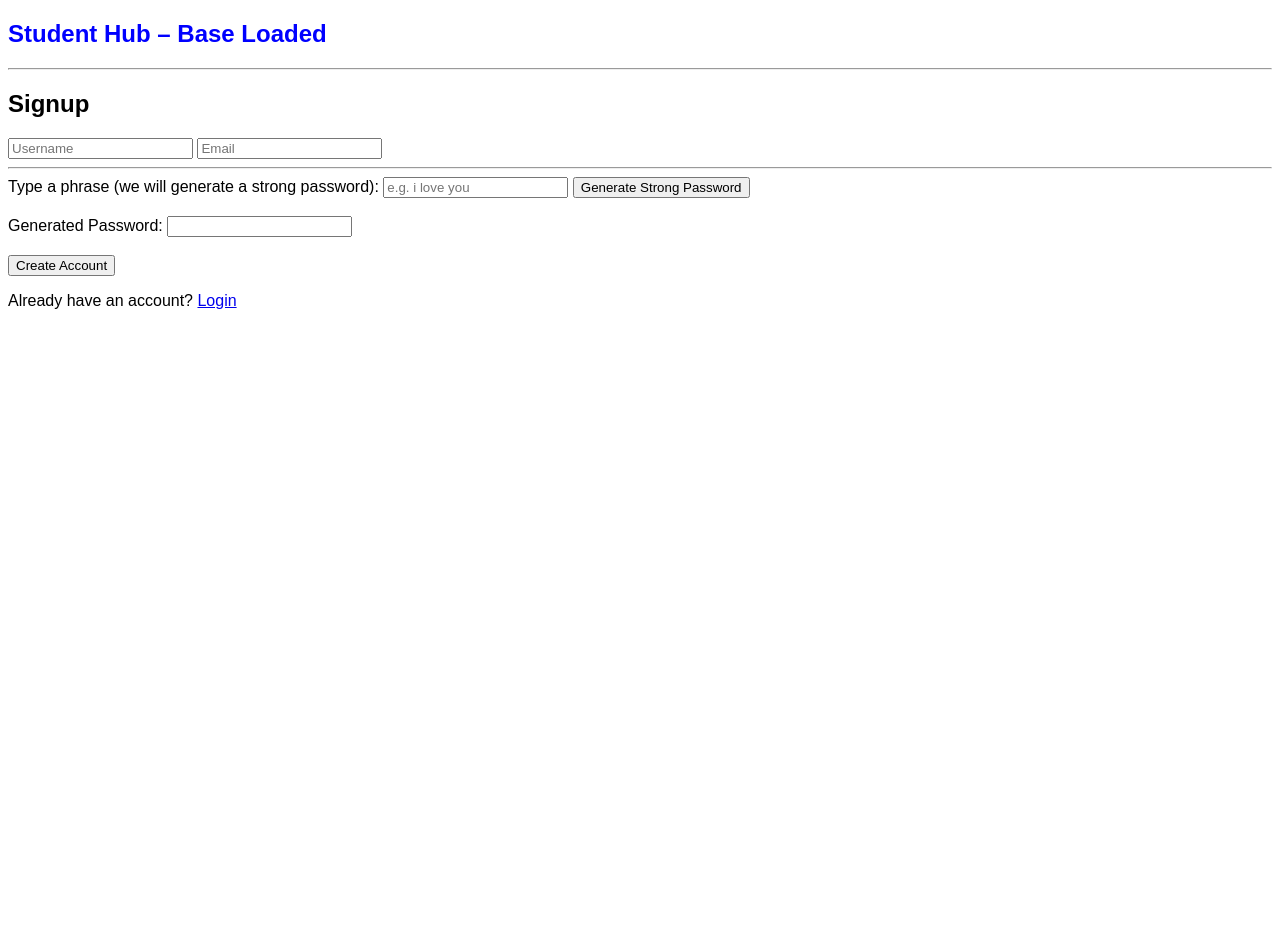
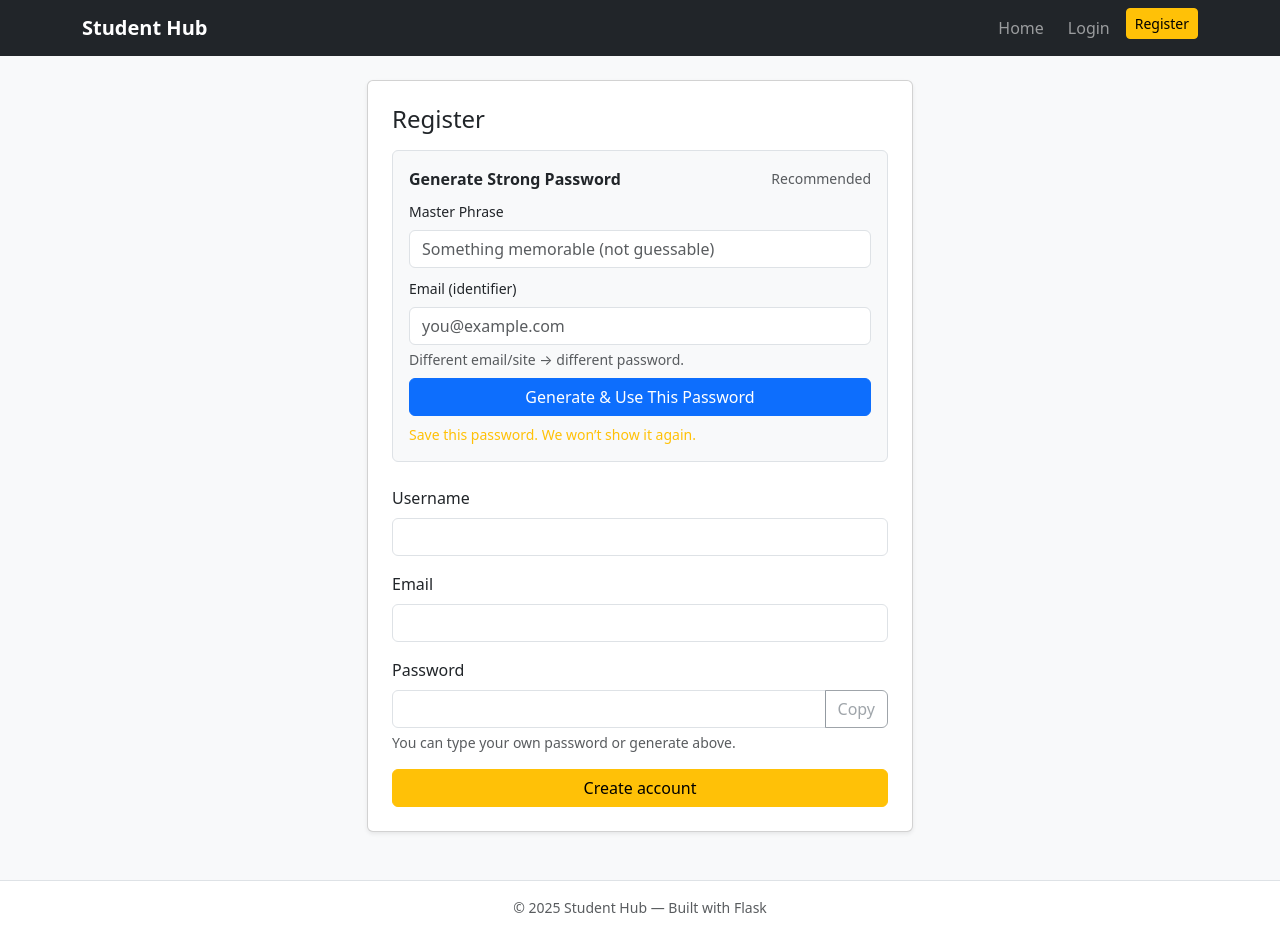
Before and after one commit to rakibhasancybernet-prog/Student-hub, a Flask app: page /register in a window 1280 px wide. Before the commit the page ends 309 px from the top, so only its background shows below. Run offline with Flask 3, Linux system fonts and the light colour scheme.

Commit message:
Day 3: UI layout, navbar login state, password generator UX, CSS polish

```diff
--- a/app.py
+++ b/app.py
@@ -8,7 +8,7 @@
 import base64
 
 app = Flask(__name__)
-app.secret_key = "change_this_secret_key"
+app.secret_key = "change_this_secret_key"  # later: use env var in production
 DB_NAME = "database.db"
 
 
@@ -37,6 +37,7 @@
     @wraps(f)
     def decorated(*args, **kwargs):
         if "user_id" not in session:
+            flash("Please login to continue.", "warning")
             return redirect(url_for("login"))
         return f(*args, **kwargs)
     return decorated
@@ -66,6 +67,7 @@
     return "".join(pwd_list)
 
 
+# ✅ IMPORTANT: Public endpoint (works on Register page too)
 @app.route("/generate_password", methods=["POST"])
 def generate_password():
     phrase = request.form.get("phrase", "").strip()
@@ -75,6 +77,13 @@
         return jsonify({"error": "Phrase and email are required"}), 400
 
     return jsonify({"password": generate_strong_password(phrase, email)})
+
+
+# Optional: separate page (keep or remove)
+@app.route("/password-generator")
+@login_required
+def password_generator_page():
+    return render_template("password_generator.html")
 
 
 @app.route("/")
@@ -87,12 +96,13 @@
 @app.route("/register", methods=["GET", "POST"])
 def register():
     if request.method == "POST":
+        # Must match template input names: username/email/password
         username = request.form.get("username", "").strip()
         email = request.form.get("email", "").strip().lower()
         password = request.form.get("password", "")
 
         if not username or not email or not password:
-            flash("All fields are required.", "error")
+            flash("All fields are required.", "danger")
             return redirect(url_for("register"))
 
         pw_hash = generate_password_hash(password)
@@ -108,7 +118,8 @@
             flash("Account created. Please login.", "success")
             return redirect(url_for("login"))
         except sqlite3.IntegrityError:
-            flash("Email already registered. Try logging in.", "error")
+            # email UNIQUE -> same email cannot register twice
+            flash("Email already registered. Try logging in.", "danger")
             return redirect(url_for("register"))
 
     return render_template("register.html")
@@ -124,10 +135,12 @@
         user = conn.execute("SELECT * FROM users WHERE email = ?", (email,)).fetchone()
         conn.close()
 
+        # Generic message (good security practice)
         if not user or not check_password_hash(user["password_hash"], password):
-            flash("Invalid email or password.", "error")
+            flash("Invalid email or password.", "danger")
             return redirect(url_for("login"))
 
+        session.clear()
         session["user_id"] = user["id"]
         session["username"] = user["username"]
         flash("Logged in successfully.", "success")
--- a/templates/base.html
+++ b/templates/base.html
@@ -1,17 +1,45 @@
 <!doctype html>
 <html lang="en">
 <head>
-  <meta charset="utf-8">
-  <title>{{ title }}</title>
+  <meta charset="utf-8" />
+  <meta name="viewport" content="width=device-width, initial-scale=1" />
+  <title>{% block title %}Student Hub{% endblock %}</title>
+
+  <!-- Bootstrap CDN (foundation for spacing + clean UI) -->
+  <link href="https://cdn.jsdelivr.net/npm/bootstrap@5.3.3/dist/css/bootstrap.min.css" rel="stylesheet">
 </head>
-<body style="font-family: Arial;">
 
-  <h2 style="color:blue;">Student Hub – Base Loaded</h2>
+<body class="bg-light">
 
-  <hr>
+  <!-- Common Header -->
+  {% include "partials/navbar.html" %}
 
-  {% block content %}
-  {% endblock %}
+  <!-- Page Content -->
+  <main class="container py-4">
 
+    <!-- Flash Messages -->
+    {% with messages = get_flashed_messages(with_categories=True) %}
+      {% if messages %}
+        <div class="mb-3">
+          {% for category, msg in messages %}
+            {% set bs = "info" %}
+            {% if category in ["success","danger","warning","info"] %}{% set bs = category %}{% endif %}
+            <div class="alert alert-{{ bs }} alert-dismissible fade show" role="alert">
+              {{ msg }}
+              <button type="button" class="btn-close" data-bs-dismiss="alert" aria-label="Close"></button>
+            </div>
+          {% endfor %}
+        </div>
+      {% endif %}
+    {% endwith %}
+
+    {% block content %}{% endblock %}
+  </main>
+
+  <!-- Common Footer -->
+  {% include "partials/footer.html" %}
+
+  <script src="https://cdn.jsdelivr.net/npm/bootstrap@5.3.3/dist/js/bootstrap.bundle.min.js"></script>
+  {% block scripts %}{% endblock %}
 </body>
 </html>
--- /dev/null
+++ b/templates/partials/footer.html
@@ -0,0 +1,5 @@
+<footer class="border-top bg-white py-3 mt-4">
+  <div class="container small text-muted text-center">
+    © 2025 Student Hub — Built with Flask
+  </div>
+</footer>
--- /dev/null
+++ b/templates/partials/navbar.html
@@ -0,0 +1,40 @@
+<nav class="navbar navbar-expand-lg navbar-dark bg-dark">
+  <div class="container">
+    <a class="navbar-brand fw-semibold" href="{{ url_for('index') }}">Student Hub</a>
+
+    <button class="navbar-toggler" type="button" data-bs-toggle="collapse" data-bs-target="#nav">
+      <span class="navbar-toggler-icon"></span>
+    </button>
+
+    <div class="collapse navbar-collapse" id="nav">
+      <ul class="navbar-nav ms-auto gap-lg-2">
+
+        <li class="nav-item">
+          <a class="nav-link" href="{{ url_for('index') }}">Home</a>
+        </li>
+
+        {% if session.get("user_id") %}
+          <li class="nav-item">
+            <a class="nav-link" href="{{ url_for('dashboard') }}">Dashboard</a>
+          </li>
+
+          <li class="nav-item">
+            <a class="nav-link" href="{{ url_for('password_generator_page') }}">Password Generator</a>
+          </li>
+
+          <li class="nav-item">
+            <a class="btn btn-outline-light btn-sm" href="{{ url_for('logout') }}">Logout</a>
+          </li>
+        {% else %}
+          <li class="nav-item">
+            <a class="nav-link" href="{{ url_for('login') }}">Login</a>
+          </li>
+          <li class="nav-item">
+            <a class="btn btn-warning btn-sm" href="{{ url_for('register') }}">Register</a>
+          </li>
+        {% endif %}
+
+      </ul>
+    </div>
+  </div>
+</nav>
--- a/templates/register.html
+++ b/templates/register.html
@@ -1,59 +1,138 @@
 {% extends "base.html" %}
+{% block title %}Register | Student Hub{% endblock %}
+
 {% block content %}
-<h2>Signup</h2>
+<div class="row justify-content-center">
+  <div class="col-md-8 col-lg-6">
+    <div class="card shadow-sm">
+      <div class="card-body p-4">
+        <h1 class="h4 mb-3">Register</h1>
 
-{% with messages = get_flashed_messages(with_categories=true) %}
-  {% for category, msg in messages %}
-    <p><b>{{ category }}:</b> {{ msg }}</p>
-  {% endfor %}
-{% endwith %}
+        <!-- ✅ Password Generator (inside Register page) -->
+        <div class="border rounded p-3 mb-4 bg-light">
+          <div class="d-flex justify-content-between align-items-center mb-2">
+            <strong>Generate Strong Password</strong>
+            <span class="small text-muted">Recommended</span>
+          </div>
 
-<form method="POST">
-  <input type="text" name="username" placeholder="Username" required>
-  <input type="email" name="email" placeholder="Email" required>
+          <div class="mb-2">
+            <label class="form-label small">Master Phrase</label>
+            <input id="genPhrase" class="form-control" type="text" placeholder="Something memorable (not guessable)">
+          </div>
 
-  <hr>
+          <div class="mb-2">
+            <label class="form-label small">Email (identifier)</label>
+            <input id="genEmail" class="form-control" type="email" placeholder="you@example.com">
+            <div class="form-text">Different email/site → different password.</div>
+          </div>
 
-  <label>Type a phrase (we will generate a strong password):</label>
-  <input type="text" id="phrase" placeholder="e.g. i love you">
+          <button id="btnGen" class="btn btn-primary w-100" type="button">
+            Generate & Use This Password
+          </button>
 
-  <button type="button" onclick="genPass()">Generate Strong Password</button>
+          <div class="small text-warning mt-2 mb-0">
+            Save this password. We won’t show it again.
+          </div>
+        </div>
 
-  <br><br>
+        <!-- ✅ Register Form -->
+        <form method="post" id="registerForm">
+          <div class="mb-3">
+            <label class="form-label">Username</label>
+            <input class="form-control" type="text" name="username" required>
+          </div>
 
-  <label>Generated Password:</label>
-  <input type="text" id="generated_password" name="password" readonly required>
+          <div class="mb-3">
+            <label class="form-label">Email</label>
+            <input class="form-control" id="regEmail" type="email" name="email" required>
+          </div>
 
-  <br><br>
+          <div class="mb-3">
+            <label class="form-label">Password</label>
+            <div class="input-group">
+              <input class="form-control" id="regPassword" type="text" name="password" required>
+              <button id="btnCopy" class="btn btn-outline-secondary" type="button" disabled>Copy</button>
+            </div>
+            <div class="form-text">You can type your own password or generate above.</div>
+          </div>
 
-  <button type="submit">Create Account</button>
+          <button class="btn btn-warning w-100" type="submit">Create account</button>
         </form>
 
-<p>Already have an account? <a href="{{ url_for('login') }}">Login</a></p>
+      </div>
+    </div>
+  </div>
+</div>
+{% endblock %}
 
+{% block scripts %}
 <script>
-async function genPass() {
-  const phrase = document.getElementById("phrase").value.trim();
-  const email = document.querySelector('input[name="email"]').value.trim();
+  const genPhrase = document.getElementById("genPhrase");
+  const genEmail  = document.getElementById("genEmail");
+  const regEmail  = document.getElementById("regEmail");
+  const regPw     = document.getElementById("regPassword");
+  const btnGen    = document.getElementById("btnGen");
+  const btnCopy   = document.getElementById("btnCopy");
+
+  function setCopyState() {
+    btnCopy.disabled = !regPw.value;
+  }
+  setCopyState();
+
+  // Keep generator email synced with register email (nice UX)
+  regEmail.addEventListener("input", () => {
+    if (!genEmail.value) genEmail.value = regEmail.value;
+  });
+
+  btnGen.addEventListener("click", async () => {
+    const phrase = genPhrase.value.trim();
+    const email = (genEmail.value.trim() || regEmail.value.trim()).toLowerCase();
 
     if (!phrase || !email) {
-    alert("Please enter email and phrase first");
+      alert("Please enter Phrase and Email to generate a password.");
       return;
     }
 
-  const formData = new FormData();
-  formData.append("phrase", phrase);
-  formData.append("email", email);
+    btnGen.disabled = true;
+    btnGen.textContent = "Generating...";
 
-  const res = await fetch("/generate_password", { method: "POST", body: formData });
+    try {
+      const res = await fetch("{{ url_for('generate_password') }}", {
+        method: "POST",
+        headers: { "Content-Type": "application/x-www-form-urlencoded" },
+        body: new URLSearchParams({ phrase, email })
+      });
+
       const data = await res.json();
-
       if (!res.ok) {
         alert(data.error || "Failed to generate password");
         return;
       }
 
-  document.getElementById("generated_password").value = data.password;
+      // ✅ Auto-fill password for registration
+      regPw.value = data.password;
+      setCopyState();
+
+      // ✅ Also fill register email if empty
+      if (!regEmail.value) regEmail.value = email;
+
+      alert("Password generated and filled. Save it now!");
+    } catch (e) {
+      alert("Network error. Try again.");
+    } finally {
+      btnGen.disabled = false;
+      btnGen.textContent = "Generate & Use This Password";
     }
+  });
+
+  btnCopy.addEventListener("click", async () => {
+    try {
+      await navigator.clipboard.writeText(regPw.value);
+      btnCopy.textContent = "Copied!";
+      setTimeout(() => btnCopy.textContent = "Copy", 900);
+    } catch (e) {
+      alert("Copy failed. Please copy manually.");
+    }
+  });
 </script>
 {% endblock %}
```
Also changed, not shown: static/css/style.css (added, +9 -0 lines), templates/dashboard.html (+8 -3 lines), templates/index.html (+7 -11 lines), templates/login.html (+22 -12 lines), templates/password_generator.html (added, +104 -0 lines). Lines whose indentation alone changed are shown as unchanged.
